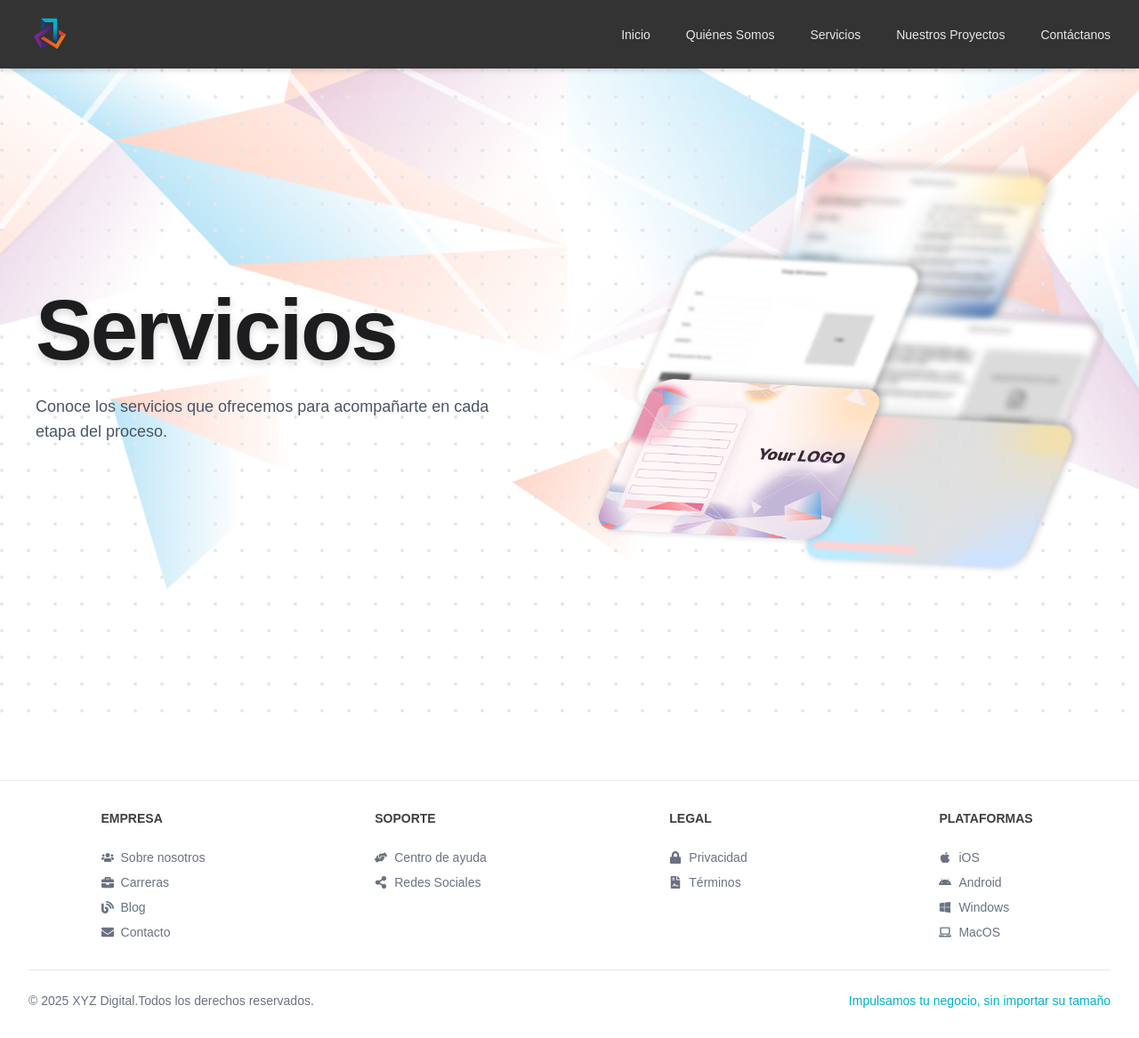
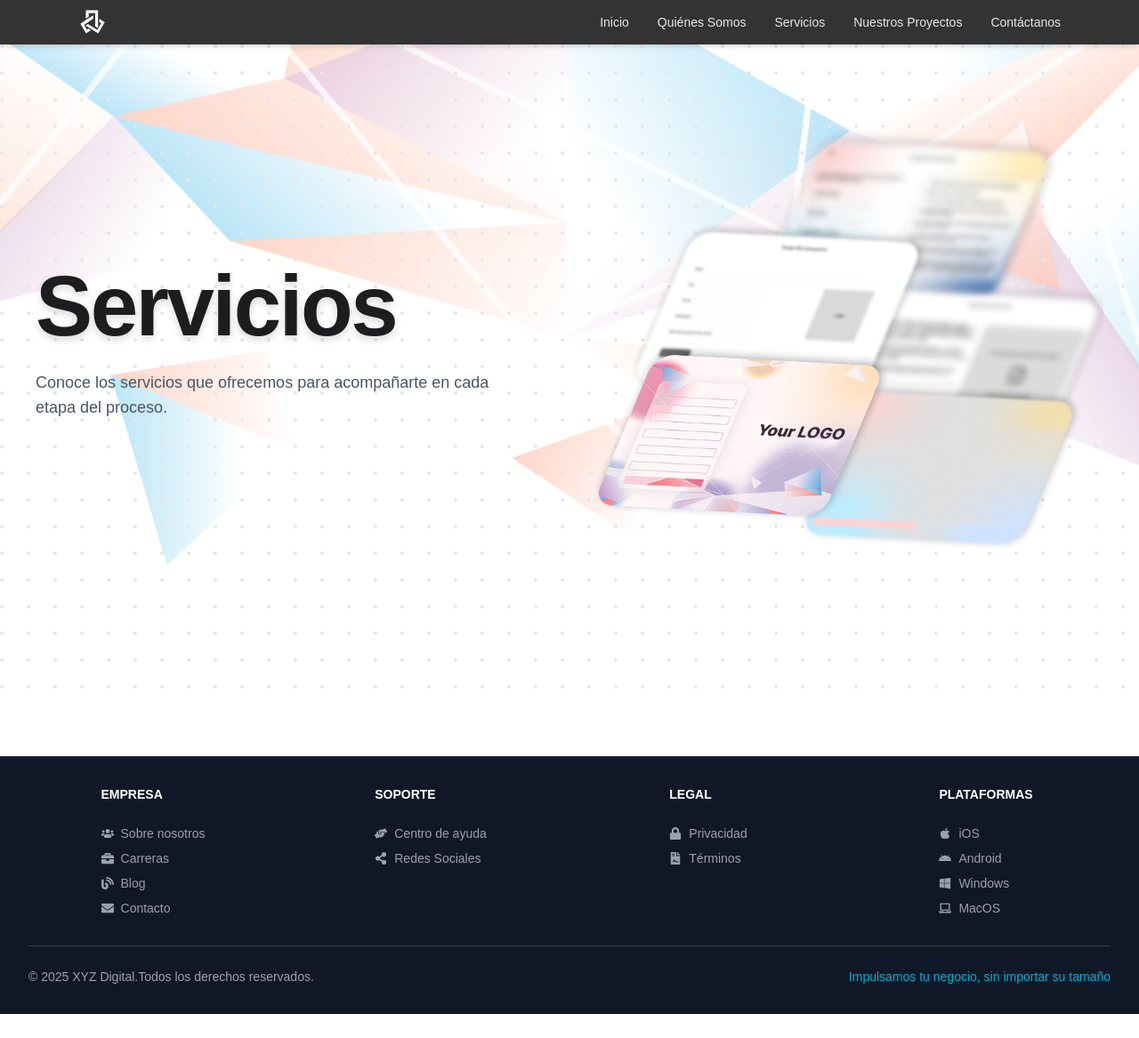
Before and after one commit to DevelopRobootics/XYZ, a Next.js app: page /servicios in a window 1280 px wide. Shown: the whole page at 89% size. After the commit the page ends 1140 px from the top, so only its background shows below. Built offline with nearby package versions, Linux system fonts and the light colour scheme.

Commit message:
Refactor SVG and component styles for improved consistency and readability; add construction notice to DotPatternBackground

```diff
--- a/src/components/Footer.js
+++ b/src/components/Footer.js
@@ -2,12 +2,12 @@ import { FaUsers, FaBriefcase, FaBlog, FaEnvelope, FaHandsHelping, FaDiscord, Fa
 
 export default function Footer() {
     return (
-        <footer className="bg-white dark:bg-gray-900 border-t border-gray-200 dark:border-gray-700">
+        <footer className="bg-gray-900 border-t border-gray-700">
             <div className="mx-auto w-full max-w-screen-xl px-4 py-8 sm:px-6 lg:px-8">
                 <div className="grid grid-cols-2 gap-8 md:grid-cols-4 justify-items-center">
                     <div>
-                        <h2 className="mb-6 text-sm font-bold text-[#3F3F3F] uppercase dark:text-white">Empresa</h2>
-                        <ul className="text-gray-500 dark:text-gray-400 text-sm font-medium space-y-2">
+                        <h2 className="mb-6 text-sm font-bold uppercase text-white">Empresa</h2>
+                        <ul className="text-gray-400 text-sm font-medium space-y-2">
                             <li><a href="#" className="flex items-center gap-2 hover:text-[#ED711F]"><FaUsers />Sobre nosotros</a></li>
                             <li><a href="#" className="flex items-center gap-2 hover:text-[#ED711F]"><FaBriefcase />Carreras</a></li>
                             <li><a href="#" className="flex items-center gap-2 hover:text-[#ED711F]"><FaBlog />Blog</a></li>
@@ -15,22 +15,22 @@ export default function Footer() {
                         </ul>
                     </div>
                     <div>
-                        <h2 className="mb-6 text-sm font-bold text-[#3F3F3F] uppercase dark:text-white">Soporte</h2>
-                        <ul className="text-gray-500 dark:text-gray-400 text-sm font-medium space-y-2">
+                        <h2 className="mb-6 text-sm font-bold uppercase text-white">Soporte</h2>
+                        <ul className="text-gray-400 text-sm font-medium space-y-2">
                             <li><a href="#" className="flex items-center gap-2 hover:text-[#00B1CE]"><FaHandsHelping />Centro de ayuda</a></li>
                             <li><a href="#" className="flex items-center gap-2 hover:text-[#00B1CE]"><FaShareAlt />Redes Sociales</a></li>
                         </ul>
                     </div>
                     <div>
-                        <h2 className="mb-6 text-sm font-bold text-[#3F3F3F] uppercase dark:text-white">Legal</h2>
-                        <ul className="text-gray-500 dark:text-gray-400 text-sm font-medium space-y-2">
+                        <h2 className="mb-6 text-sm font-bold uppercase text-white">Legal</h2>
+                        <ul className="text-gray-400 text-sm font-medium space-y-2">
                             <li><a href="#" className="flex items-center gap-2 hover:text-[#8B5CF6]"><FaLock />Privacidad</a></li>
                             <li><a href="#" className="flex items-center gap-2 hover:text-[#8B5CF6]"><FaFileContract />Términos</a></li>
                         </ul>
                     </div>
                     <div>
-                        <h2 className="mb-6 text-sm font-bold text-[#3F3F3F] uppercase dark:text-white">Plataformas</h2>
-                        <ul className="text-gray-500 dark:text-gray-400 text-sm font-medium space-y-2">
+                        <h2 className="mb-6 text-sm font-bold uppercase text-white">Plataformas</h2>
+                        <ul className="text-gray-400 text-sm font-medium space-y-2">
                             <li><a href="#" className="flex items-center gap-2 hover:text-[#3f3f3f] dark:hover:text-white"><FaApple />iOS</a></li>
                             <li><a href="#" className="flex items-center gap-2 hover:text-[#3f3f3f] dark:hover:text-white"><FaAndroid />Android</a></li>
                             <li><a href="#" className="flex items-center gap-2 hover:text-[#3f3f3f] dark:hover:text-white"><FaWindows />Windows</a></li>
@@ -38,7 +38,7 @@ export default function Footer() {
                         </ul>
                     </div>
                 </div>
-                <div className="mt-8 border-t border-gray-200 dark:border-gray-700 pt-6 flex flex-col sm:flex-row sm:items-center sm:justify-between text-sm text-gray-500 dark:text-gray-300 text-center md:text-left">
+                <div className="mt-8 border-t border-gray-700 pt-6 flex flex-col sm:flex-row sm:items-center sm:justify-between text-sm text-gray-400 text-center md:text-left">
                     <p>© {new Date().getFullYear()}  XYZ Digital.Todos los derechos reservados.</p>
                     <p className="text-[#00B1CE] font-medium mt-2 sm:mt-0">Impulsamos tu negocio, sin importar su tamaño</p>
                 </div>
--- a/src/components/Header.js
+++ b/src/components/Header.js
@@ -16,27 +16,27 @@ export default function Header() {
     const [menuOpen, setMenuOpen] = useState(false);
 
     return (
-<header className="sticky top-0 bg-black/80 text-gray-200 dark:bg-gray-900 dark:text-gray-200 shadow-md z-50">
-            <nav className="max-w-7xl mx-auto flex items-center justify-between px-6 py-4">
+        <header className="sticky top-0 bg-black/80 text-gray-200 shadow-md z-50">
+            <nav className="max-w-6xl mx-auto flex items-center justify-between px-4 py-2">
                 {/* Logo */}
                 <Link href="/">
                     <div className="flex-shrink-0 cursor-pointer">
                         <Image
                             src="/XYZ B logo.svg"
                             alt="XYZ logo B"
-                            width={64}
-                            height={64}
+                            width={48}
+                            height={48}
                             priority
                         />
                     </div>
                 </Link>
 
                 {/* Desktop nav */}
-                <ul className="hidden md:flex gap-6 text-sm font-light">
+                <ul className="hidden md:flex gap-4 text-sm font-light">
                     {navItems.map((item, i) => (
                         <li key={i}>
                             <Link href={item.path}>
-                                <span className="hover:text-white dark:hover:text-white cursor-pointer hover:bg-gray-600 dark:hover:bg-gray-700 px-2 py-1 rounded transition">
+                                <span className="hover:text-white cursor-pointer hover:bg-gray-600 px-2 py-1 rounded transition">
                                     {item.label}
                                 </span>
                             </Link>
@@ -54,10 +54,10 @@ export default function Header() {
 
             {/* Mobile nav */}
             {menuOpen && (
-                <div className="md:hidden bg-[#313133] dark:bg-gray-900 px-6 py-4 space-y-4 text-sm font-light border-t border-gray-700 dark:border-gray-600">
+                <div className="md:hidden bg-[#313133] px-4 py-3 space-y-3 text-sm font-light border-t border-gray-700">
                     {navItems.map((item, i) => (
                         <Link key={i} href={item.path}>
-                            <span className="block hover:text-white dark:hover:text-white cursor-pointer hover:bg-gray-600 dark:hover:bg-gray-700 px-2 py-1 rounded transition">
+                            <span className="block hover:text-white cursor-pointer hover:bg-gray-600 px-2 py-1 rounded transition">
                                 {item.label}
                             </span>
                         </Link>
--- a/src/components/QandA.js
+++ b/src/components/QandA.js
@@ -27,12 +27,12 @@ export default function QandA() {
   };
 
   return (
-    <div className="w-full max-w-2xl mt-10 mx-auto divide-y divide-gray-200 dark:divide-gray-700">
+    <div className="w-full max-w-2xl mt-10 mx-auto divide-y divide-gray-700">
       {data.map((item, index) => (
         <div key={index}>
           <button
             onClick={() => toggle(index)}
-            className="flex justify-between items-center w-full p-4 text-left font-semibold text-indigo-300 dark:text-blue-200 dark:bg-gray-900 dark:text-[#8B5CF6] hover:bg-gray-800 transition duration-300 ease-in-out"
+            className="flex justify-between items-center w-full p-4 text-left font-semibold text-blue-200 bg-gray-900 text-[#8B5CF6] hover:bg-gray-800 transition duration-300 ease-in-out"
           >
             <span>{item.question}</span>
             <svg
--- a/src/components/cards/CardImage.js
+++ b/src/components/cards/CardImage.js
@@ -2,7 +2,7 @@ import Image from "next/image";
 
 export default function CardImage({ src }) {
     return (
-        <div className=" border border-gray-200 rounded-lg shadow-sm dark:bg-gray-800 dark:border-gray-700">
+        <div className=" border border-gray-200 rounded-lg shadow-sm ">
             <Image
                 className="rounded-lg object-cover hover:scale-105 transition-transform duration-300 ease-in-out"
                 src={src}
--- a/src/components/cards/PricingCard.js
+++ b/src/components/cards/PricingCard.js
@@ -8,14 +8,14 @@ export default function PricingCard({
     savings = "",
 }) {
     return (
-    <div className="flex flex-col justify-between bg-gradient-to-br from-white to-gray-100 dark:from-gray-900 dark:to-gray-800 border border-gray-200 dark:border-gray-700 rounded-2xl shadow-md hover:shadow-lg transition-all duration-300 p-8 text-gray-800 dark:text-white">
+        <div className="flex flex-col justify-between bg-gradient-to-br from-white to-gray-100 border border-gray-200 rounded-2xl shadow-md hover:shadow-lg transition-all duration-300 p-8 text-gray-800">
 
             <div className="space-y-4">
                 <h3 className="text-2xl font-bold tracking-tight">{title}</h3>
 
                 <p className="text-4xl font-bold">
                     <span style={{ color: priceColor }}>{price}</span>
-          <span className="text-base font-medium text-gray-600 dark:text-gray-400">/mes</span>
+                    <span className="text-base font-medium text-gray-600">/mes</span>
                 </p>
 
                 {savings && (
@@ -24,7 +24,7 @@ export default function PricingCard({
                     </p>
                 )}
 
-        <ul className="space-y-1 text-sm text-gray-700 dark:text-gray-300">
+                <ul className="space-y-1 text-sm text-gray-700">
                     {features.map((feature, index) => (
                         <li key={index} className="flex items-center gap-2">
                             <span className="text-blue-500">•</span> {feature}
```
Also changed, not shown: src/app/page.js (+9 -11 lines), src/components/cards/CardServiceList.js (+9 -5 lines), src/components/pattern/DotPatternBackground.js (+34 -15 lines), public/XYZ B logo.svg. Lines whose indentation alone changed are shown as unchanged.
